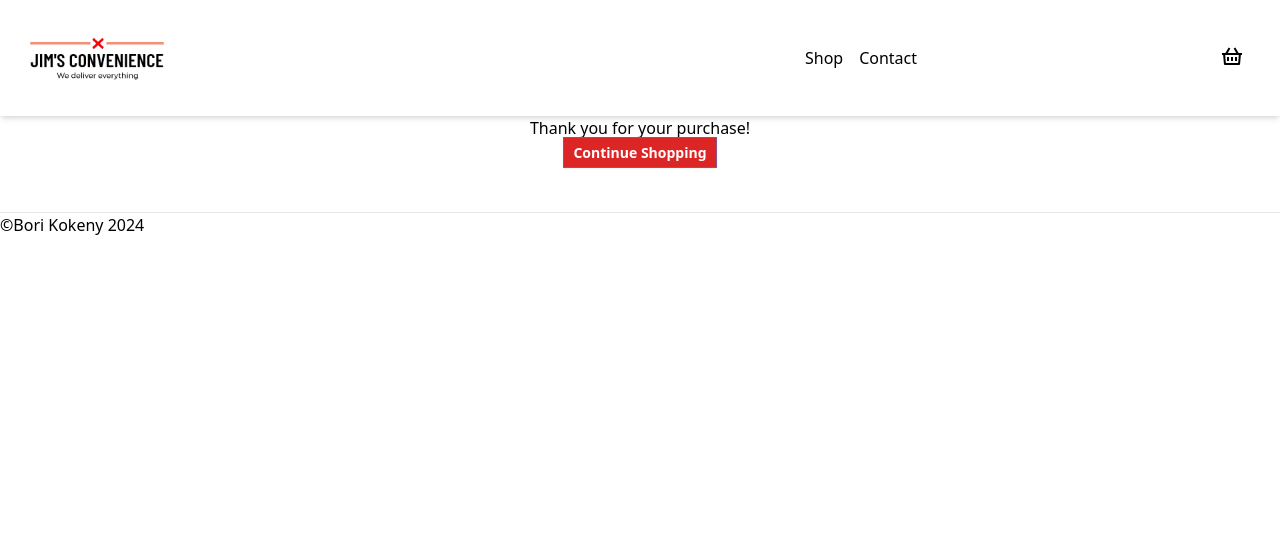
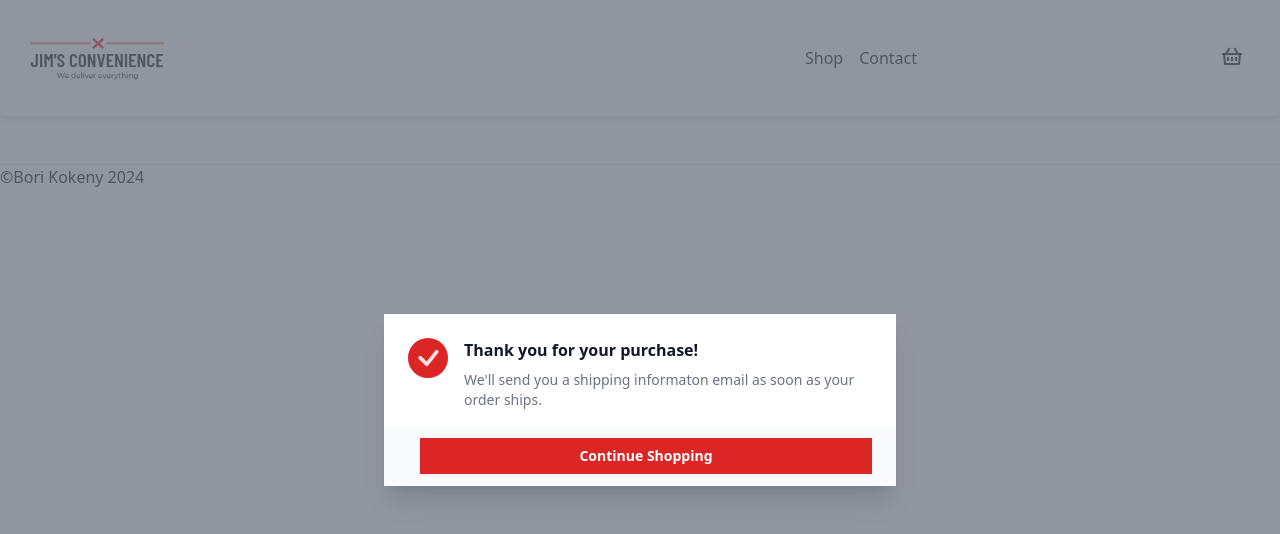
Before and after one commit to borikokeny/Front-End-Frameworks_CA, a React (Vite) app: page /checkoutSuccess in a window 1280 px wide. Shown: the top 534 px of the page. Built offline with nearby package versions, Linux system fonts and the light colour scheme.

Commit message:
Adds modal to checkoutsuccesspage

```diff
--- a/src/pages/checkoutSuccess.jsx
+++ b/src/pages/checkoutSuccess.jsx
@@ -1,16 +1,45 @@
 import React from "react";
 import { Link } from "react-router-dom";
+import { BsFillCheckCircleFill } from "react-icons/bs";
 
 function CheckoutSuccess() {
   return (
-    <div id="main-container" className="container mx-auto">
-      <main className="text-center">
-        <h1>
-          Thank you for your purchase!
-        </h1>
-        <Link to="/shop" className="mt-11 rounded-none bg-red-600 text-white w-1/4 px-2.5 py-1.5 text-sm font-semibold shadow-sm ring-1 ring-inset hover:bg-red-500">Continue Shopping</Link>
-      </main>
+<div className="relative z-10" aria-labelledby="modal-title" role="dialog" aria-modal="true">
+  <div className="fixed inset-0 bg-gray-500 bg-opacity-75 transition-opacity" aria-hidden="true"></div>
+  <div className="fixed inset-0 z-10 w-screen overflow-y-auto">
+    <div className="flex min-h-full items-end justify-center p-4 text-center sm:items-center sm:p-0">
+      <div className="relative transform overflow-hidden bg-white text-left shadow-xl transition-all sm:my-8 sm:w-full sm:max-w-lg">
+        <div className="bg-white px-4 pb-4 pt-5 sm:p-6 sm:pb-4">
+          <div className="sm:flex sm:items-start">
+          <div className="mx-auto flex h-12 w-12 flex-shrink-0 items-center justify-center rounded-full bg-red-100 sm:mx-0 sm:h-10 sm:w-10">
+              <BsFillCheckCircleFill className="h-24 w-24 text-red-600"/>
+            </div>
+            <div className="mt-3 text-center sm:ml-4 sm:mt-0 sm:text-left">
+              <h3 className="text-base font-semibold leading-6 text-gray-900" id="modal-title">Thank you for your purchase!</h3>
+              <div className="mt-2">
+                <p className="text-sm text-gray-500">We'll send you a shipping informaton email as soon as your order ships.</p>
+              </div>
+            </div>
+          </div>
+        </div>
+        <div className="bg-gray-50 px-4 py-3 sm:flex sm:flex-col sm:px-6">
+          <Link to="/shop" className="inline-flex w-full justify-center rounded-none bg-red-600 px-3 py-2 text-sm font-semibold text-white shadow-sm hover:bg-red-500 sm:ml-3 sm:w-auto">Continue Shopping</Link>
+        </div>
+      </div>
     </div>
+  </div>
+</div>
+
+
+
+    // <div id="main-container" className="container mx-auto">
+    //   <main className="text-center">
+    //     <h1>
+    //       Thank you for your purchase!
+    //     </h1>
+    //     <Link to="/shop" className="mt-11 rounded-none bg-red-600 text-white w-1/4 px-2.5 py-1.5 text-sm font-semibold shadow-sm ring-1 ring-inset hover:bg-red-500">Continue Shopping</Link>
+    //   </main>
+    // </div>
   )
 }
 
```
